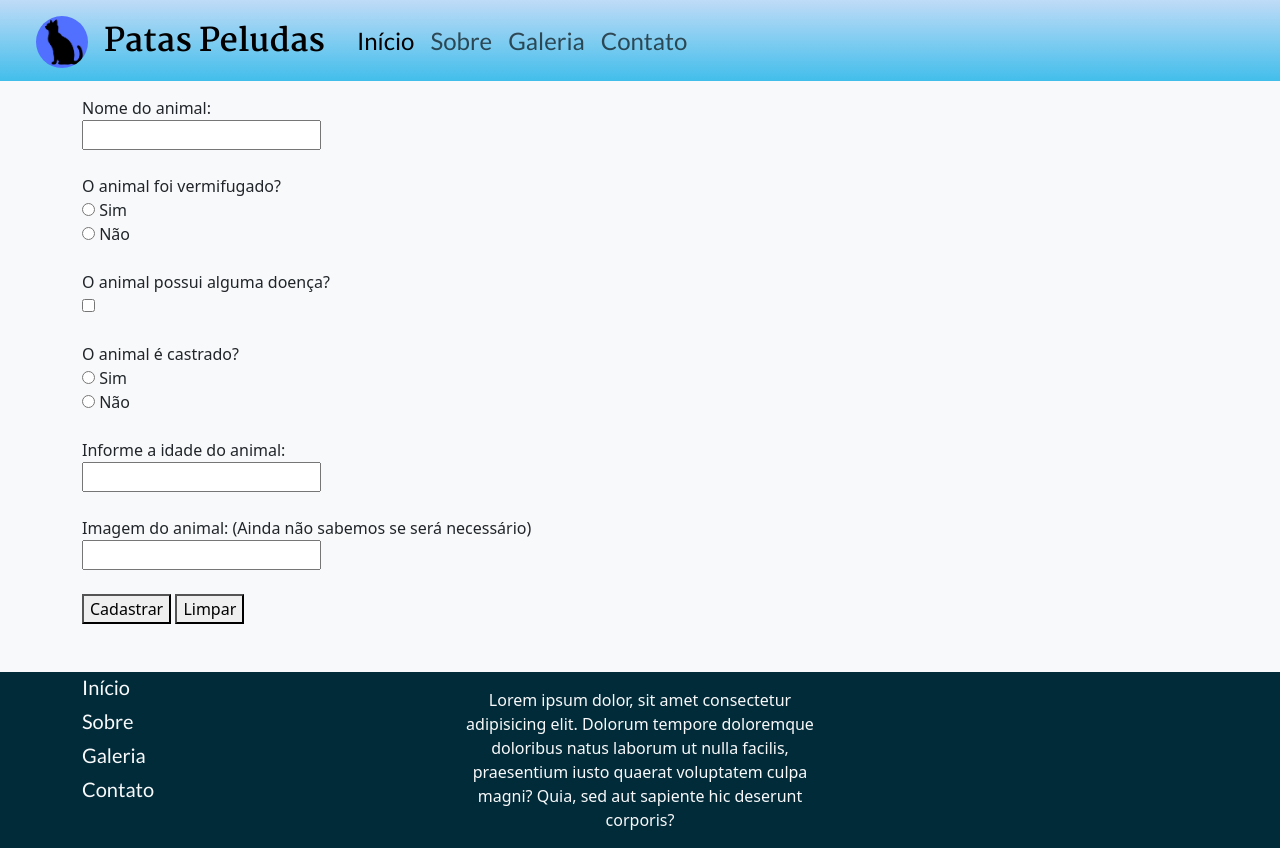
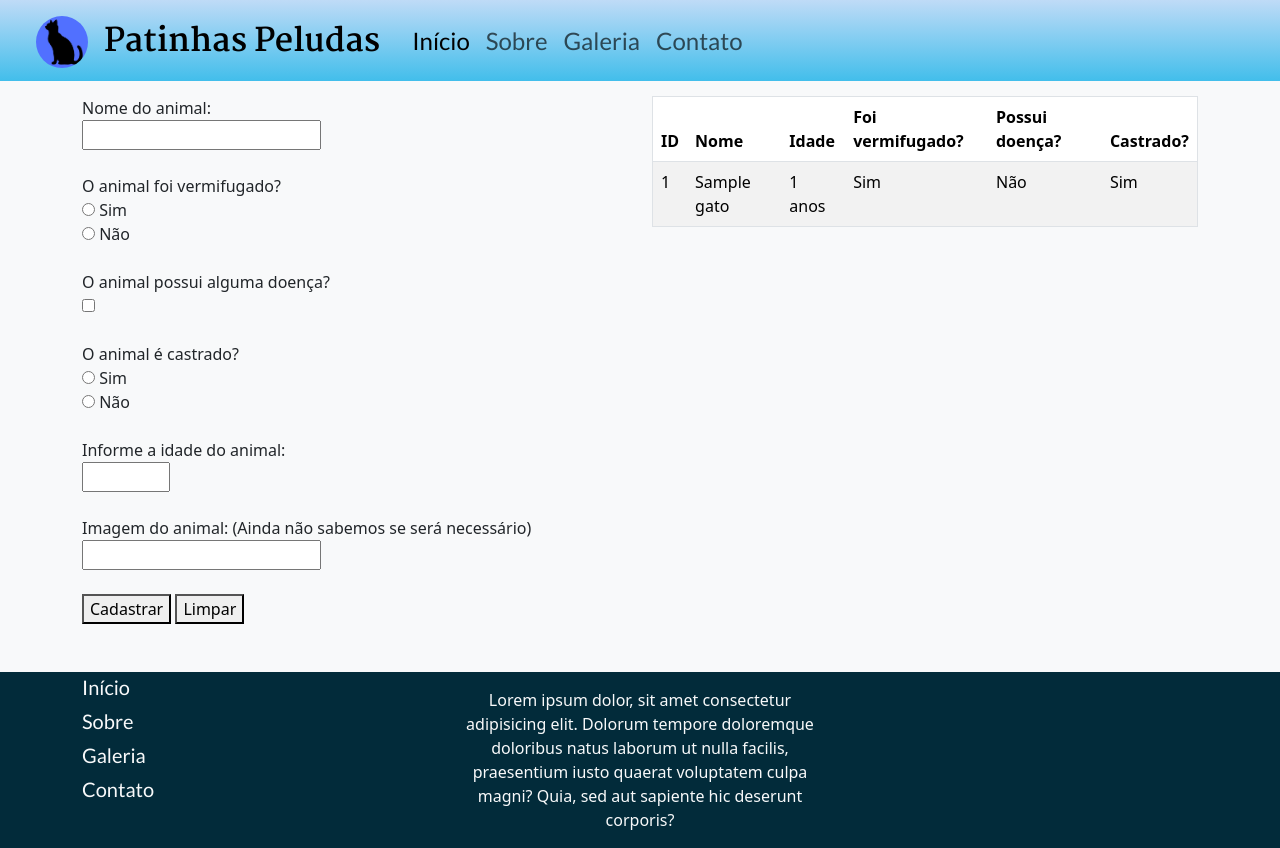
Before and after one commit to nan505/PI-Patas-Peludas, a PHP site: page /animais-formulario.php in a window 1280 px wide. Run offline with PHP 8.4, Linux system fonts and the light colour scheme; tables that the repository leaves empty hold one stand-in row (values such as "Sample post").

Commit message:
Exibindo informações dos animais na página de formulário!

```diff
--- a/animais-formulario.php
+++ b/animais-formulario.php
@@ -16,7 +16,7 @@
                 <div class="col-6">
                     <form action="animais-salvar.php" method="post">
                         <label>Nome do animal:</label><br>
-                        <input type="text" name="nome" required><br>
+                        <input type="text" name="nome" pattern="^[ 0-9a-zA-Z\u00C0-\u00FF\b]+$" required><br>
 
                         <br>
 
@@ -35,7 +35,7 @@
 
                         <div id="campo_doenca" style="display: none">
                             <label>Informe a(s) doença(s) do animal:</label><br>
-                            <input type="text" name="possui_doenca">
+                            <input type="text" name="possui_doenca" pattern="^[ 0-9a-zA-Z\u00C0-\u00FF\b]+$">
                         </div>
 
                         <br>
@@ -49,7 +49,7 @@
                         <br>
 
                         <label>Informe a idade do animal:</label><br>
-                        <input type="number" name="idade" required><br>
+                        <input type="number" name="idade" min="0" max="40" pattern="0-9" required><br>
 
                         <br>
 
@@ -64,6 +64,59 @@
                     </form>
                 </div>
 
+                <div class="col-6">
+                    <table class="table table-striped table-hover border">
+                        <thead>
+                            <tr>
+                                <th>ID</th>
+                                <th>Nome</th>
+                                <th>Idade</th>
+                                <th>Foi vermifugado?</th>
+                                <th>Possui doença?</th>
+                                <th>Castrado?</th>
+                            </tr>
+                        </thead>
+                        <?php
+
+                        include "inc-conexao.php";
+                        $sql = "SELECT * FROM tb_informacoes_gatos";
+                        $resultado = mysqli_query($conn, $sql);
+
+                        while($linha_resultado = mysqli_fetch_assoc($resultado) ){
+                            echo '<tr>';
+
+                            echo "<td> {$linha_resultado['id']} </td>";
+                            echo "<td> {$linha_resultado['nome']} </td>";
+                            echo "<td> {$linha_resultado['idade']} anos </td>";
+
+                            if($linha_resultado['vermifugado'] == 1){
+                                echo "<td> Sim </td>";
+                            }
+                            else{
+                                echo "<td> Não </td>";
+                            }
+
+                            if(!empty($linha_resultado['possui_doenca']) ){
+                                echo "<td> {$linha_resultado['possui_doenca']} </td>";
+                            }
+                            else{
+                                echo "<td> Não </td>";
+                            }
+
+                            if($linha_resultado['castrado'] == 1){
+                                echo "<td> Sim </td>";
+                            }
+                            else{
+                                echo "<td> Não </td>";
+                            }
+
+                            echo '</tr>';
+                        }
+
+                        ?>
+                    </table>
+                </div>
+
             <div>
         </section>
 
--- a/css/style.css
+++ b/css/style.css
@@ -58,4 +58,8 @@
 .flip-card-back {
     transform: rotateY(180deg);
 }
+
+.ancoras{
+    scroll-margin-top: 100px;
+}
 /* mi bombo */
--- a/inc-footer.php
+++ b/inc-footer.php
@@ -9,10 +9,10 @@
                                 <a class="nav-link active fs-5 texto text-light p-0 w-auto" aria-current="page" href="#">Início</a>
                             </li>
                             <li class="nav-item mb-1">
-                                <a class="nav-link fs-5 texto text-light p-0" href="./sobre.html">Sobre</a>
+                                <a class="nav-link fs-5 texto text-light p-0" href="#sobre">Sobre</a>
                             </li>
                             <li class="nav-item mb-1">
-                                <a class="nav-link fs-5 texto text-light p-0" href="./galeria.html">Galeria</a>
+                                <a class="nav-link fs-5 texto text-light p-0" href="#galeria">Galeria</a>
                             </li>
                             <li class="nav-item mb-1">
                                 <a class="nav-link fs-5 texto text-light p-0" href="./contato.html">Contato</a>
--- a/inc-nav.php
+++ b/inc-nav.php
@@ -3,7 +3,7 @@
     <div class="container-fluid">
         <a class="navbar-brand fs-2 titulo d-flex align-items-center pt-2 me-4" href="#">
             <img src="./img/logo-patas-peludas.jpg" width="52px" class="d-inline-block me-3 ms-4 img-logo-ong">
-            Patas Peludas
+            Patinhas Peludas
         </a>
         <button class="navbar-toggler" type="button" data-bs-toggle="collapse" data-bs-target="#navbarNavDropdown" aria-controls="navbarNavDropdown" aria-expanded="false" aria-label="Toggle navigation">
         <span class="navbar-toggler-icon"></span>
@@ -14,10 +14,10 @@
                     <a class="nav-link active fs-4 texto" aria-current="page" href="#">Início</a>
                 </li>
                 <li class="nav-item">
-                    <a class="nav-link fs-4 texto" href="./sobre.html">Sobre</a>
+                    <a class="nav-link fs-4 texto" href="#sobre">Sobre</a>
                 </li>
                 <li class="nav-item">
-                    <a class="nav-link fs-4 texto" href="./galeria.html">Galeria</a>
+                    <a class="nav-link fs-4 texto" href="#galeria">Galeria</a>
                 </li>
                 <li class="nav-item">
                     <a class="nav-link fs-4 texto" href="./contato.html">Contato</a>
--- a/index.php
+++ b/index.php
@@ -46,7 +46,7 @@
     <div class="container text-center">
   <div class="row align-items-start">
     <div class="col">
-      <h1 class="mt-5">Um pouco sobre nós:</h1>
+      <h1 id='sobre' class="mt-5 ancoras">Um pouco sobre nós:</h1>
       <p class="texto-sobre">Lorem ipsum dolor sit amet, consectetur adipisicing elit. Totam iusto fuga tenetur asperiores reiciendis magni? Dicta dolores a hic temporibus commodi expedita aperiam nisi. Repudiandae necessitatibus similique iusto fugiat dolorem?</p>
     </div>
     <div class="col mt-5">
@@ -65,7 +65,7 @@
         <main class="mt-4">
             <div class="row">
                 <div class="col-12">
-                    <h3 class="titulo">Fotos da nossa ONG:</h3>
+                    <h3 id="galeria" class="titulo ancoras">Fotos da nossa ONG:</h3>
                 </div>
             </div>
 
```
